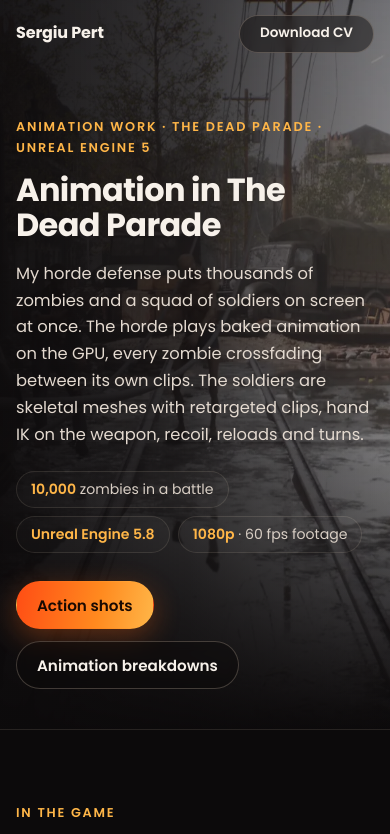
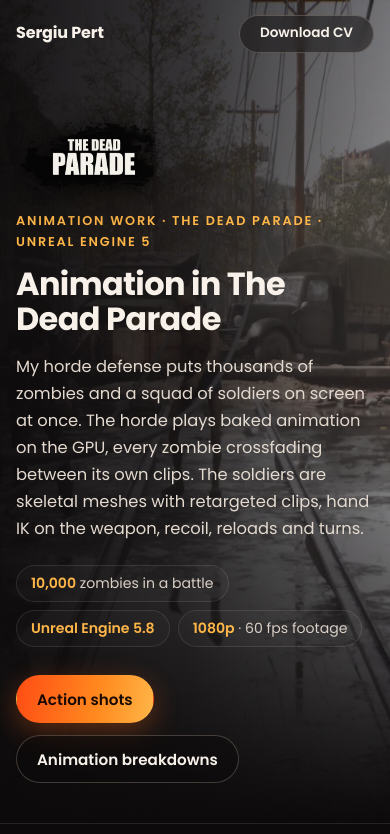
Before and after one commit to SergiuPert/SergiuPert.github.io, a plain HTML site: page animation.html in a window 390 px wide. Shown: the top 834 px of the page. Drawn offline with Linux system fonts and the light colour scheme.

Commit message:
Replace the glitched field screenshot and add The Dead Parade's logo to the Animation page
The big field shot showed the asset pack's rubble as a lit grey sheet behind
the right-hand soldier. It now uses the re-filmed frame that's on Steam, and
the CV download is rebuilt with it. The Animation page header and its share
image get the game's logo.

Co-Authored-By: Claude Opus 5.5 <noreply@anthropic.com>

```diff
--- a/animation.html
+++ b/animation.html
@@ -17,7 +17,7 @@
   <meta name="twitter:card" content="summary_large_image">
   <link rel="icon" href="favicon.svg" type="image/svg+xml">
   <link rel="preload" as="font" href="assets/fonts/poppins-latin-700-normal.woff2" type="font/woff2" crossorigin>
-  <link rel="stylesheet" href="css/site.css">
+  <link rel="stylesheet" href="css/site.css?v=logo">
   <script>document.documentElement.classList.add('js')</script>
 </head>
 <body>
@@ -41,6 +41,7 @@
   <section class="page-hero" id="top">
     <img class="page-hero__art" src="assets/tdp/anim-hero.webp" alt="" width="1920" height="1080" fetchpriority="high">
     <div class="wrap">
+      <img class="page-hero__logo" src="assets/tdp/logo-parade.webp" alt="" width="520" height="266">
       <p class="label">Animation work &middot; The Dead Parade &middot; Unreal Engine 5</p>
       <h1 class="h2">Animation in The Dead Parade</h1>
       <p class="lede">My horde defense puts thousands of zombies and a squad of soldiers on screen at once. The horde plays baked animation on the GPU, every zombie crossfading between its own clips. The soldiers are skeletal meshes with retargeted clips, hand IK on the weapon, recoil, reloads and turns.</p>
--- a/css/site.css
+++ b/css/site.css
@@ -288,6 +288,9 @@ html:not(.js) .bar__fill--after, .is-in .bar__fill--after { width: 23%; }
 .page-hero__art { position: absolute; inset: 0; z-index: -2; width: 100%; height: 100%; object-fit: cover; object-position: 50% 40%; }
 .page-hero::after { content: ""; position: absolute; inset: 0; z-index: -1; background: linear-gradient(to right, rgba(12, 10, 11, 0.94) 0%, rgba(12, 10, 11, 0.8) 48%, rgba(12, 10, 11, 0.45) 100%), linear-gradient(to bottom, rgba(12, 10, 11, 0) 60%, var(--bg) 100%); }
 .page-hero h1 { max-width: 18ch; }
+/* The game's logo (his ask, 2026-11-14: the logo wherever possible): above the label on narrow screens, over the art on the right on wide ones. */
+.page-hero__logo { display: block; width: clamp(150px, 40vw, 210px); height: auto; margin-bottom: 14px; filter: drop-shadow(0 6px 18px #000); }
+@media (min-width: 1024px) { .page-hero__logo { position: absolute; top: calc(50% + var(--nav-h) / 2); right: max(4vw, calc((100% - 1200px) / 2 + var(--gutter))); width: clamp(240px, 22vw, 300px); margin: 0; transform: translateY(-50%); } }
 .loops { display: grid; grid-template-columns: repeat(3, minmax(0, 1fr)); gap: 16px; margin-top: 28px; }
 .loop { overflow: hidden; border: 1px solid var(--line); border-radius: 14px; background: var(--card); }
 .loop video { width: 100%; aspect-ratio: 16 / 9; object-fit: cover; background: #000; }
```
Also changed, not shown: index.html (+1 -1 lines), assets/tdp/og-animation.jpg, assets/tdp/shots/loc3_field_fix_strike_b_00019-sm.webp (added), assets/tdp/shots/loc3_field_fix_strike_b_00019.webp (added), assets/tdp/shots/loc3_field_strike_b_00015-sm.webp (deleted), assets/tdp/shots/loc3_field_strike_b_00015.webp (deleted), 1 other file.
